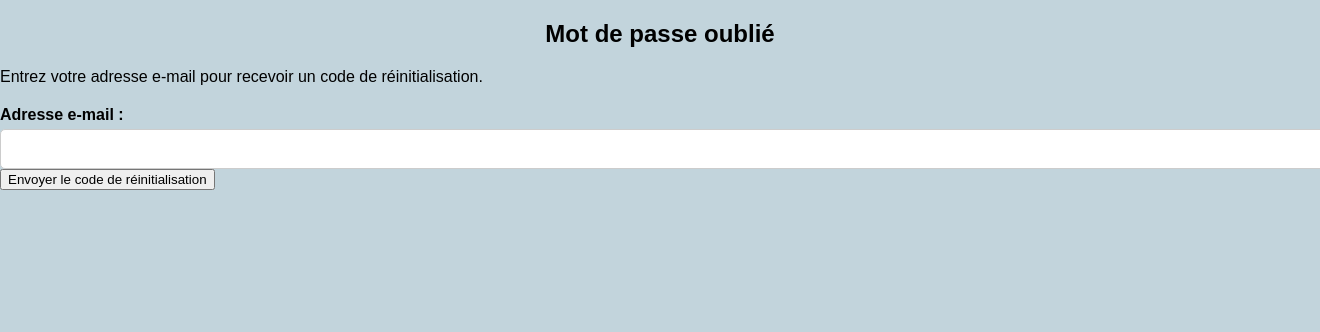
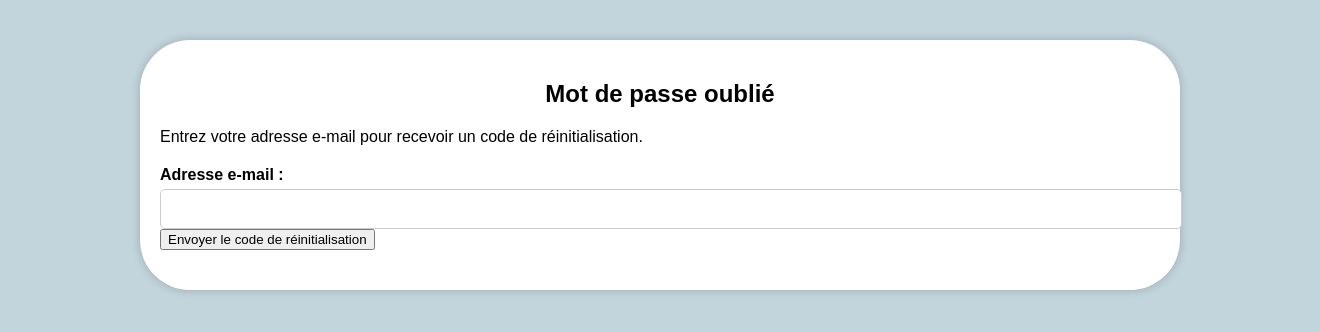
Before and after one commit to N0cly/TwitterLike, a PHP site: page /php/mdpOublie.php in a window 1320 px wide; the page is wider, and only the part inside the window is pictured. Shown: the top 332 px of that part. Run offline with PHP 8.4, Linux system fonts and the light colour scheme.

Commit message:
Attributs CSS formulaire appliqué a mdpOublie

```diff
--- a/php/mdpOublie.php
+++ b/php/mdpOublie.php
@@ -30,6 +30,7 @@ if (
 
     if ($stmt->rowCount() <= 0) {
         // L'email n'éxiste pas dans la bd, affichez un message d'erreur ou redirigez l'utilisateur
+        header("Location: reinitialisationMDP.php");
         exit;
     } else {
 
@@ -54,7 +55,6 @@ if (
         header("Location: reinitialisationMDP.php");
         exit;
     }
-
 }
 ?>
 
@@ -72,6 +72,8 @@ if (
 </head>
 
 <body>
+    <section class="main">
+        <section class="form-container">
             <h2>Mot de passe oublié</h2>
             <p>Entrez votre adresse e-mail pour recevoir un code de réinitialisation.</p>
             <form method="post">
@@ -79,6 +81,9 @@ if (
                 <input type="email" name="email" required>
                 <input type="submit" value="Envoyer le code de réinitialisation">
             </form>
+        </section>
+    </section>
+
 </body>
 
 </html>
```
Lines whose indentation alone changed are shown as unchanged.
